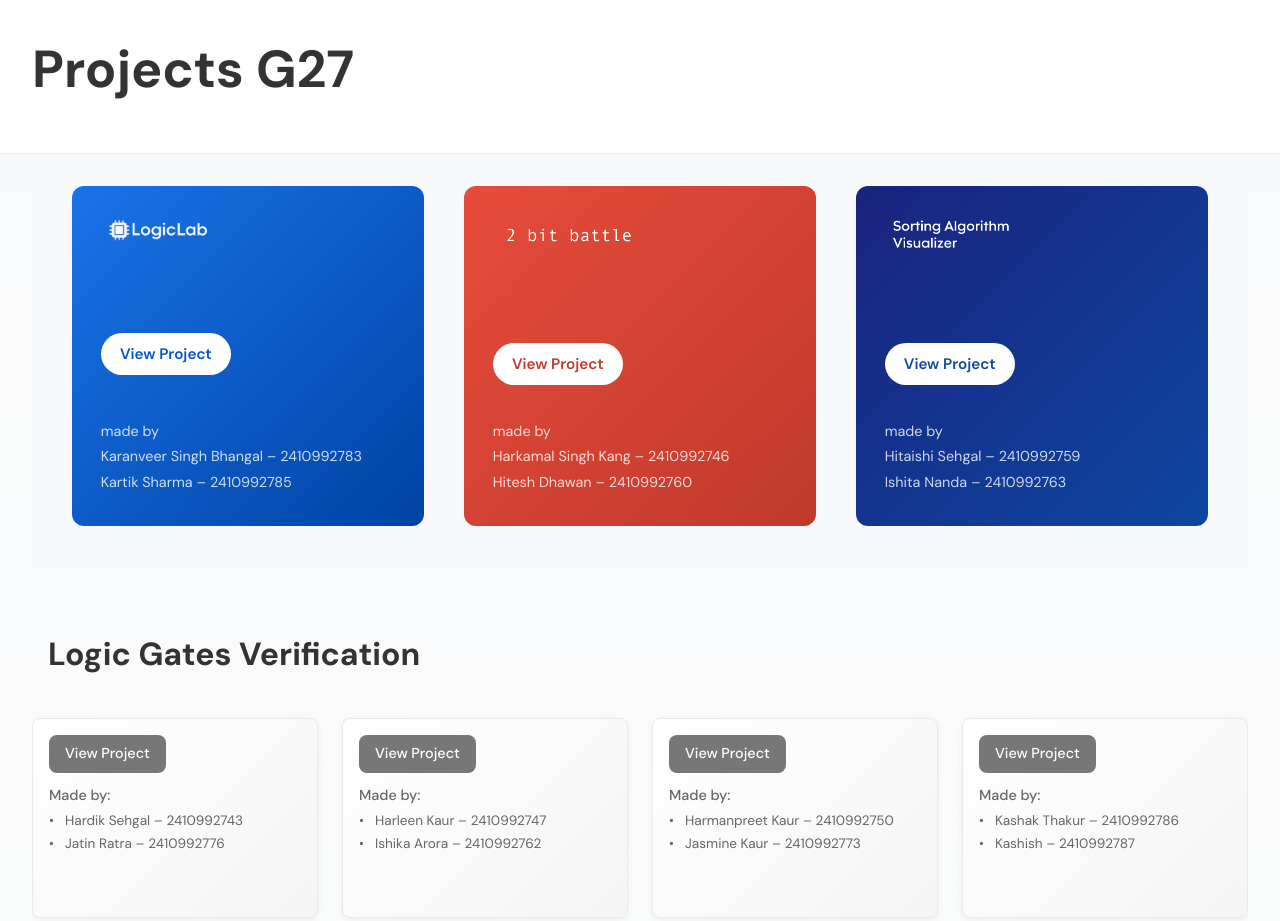
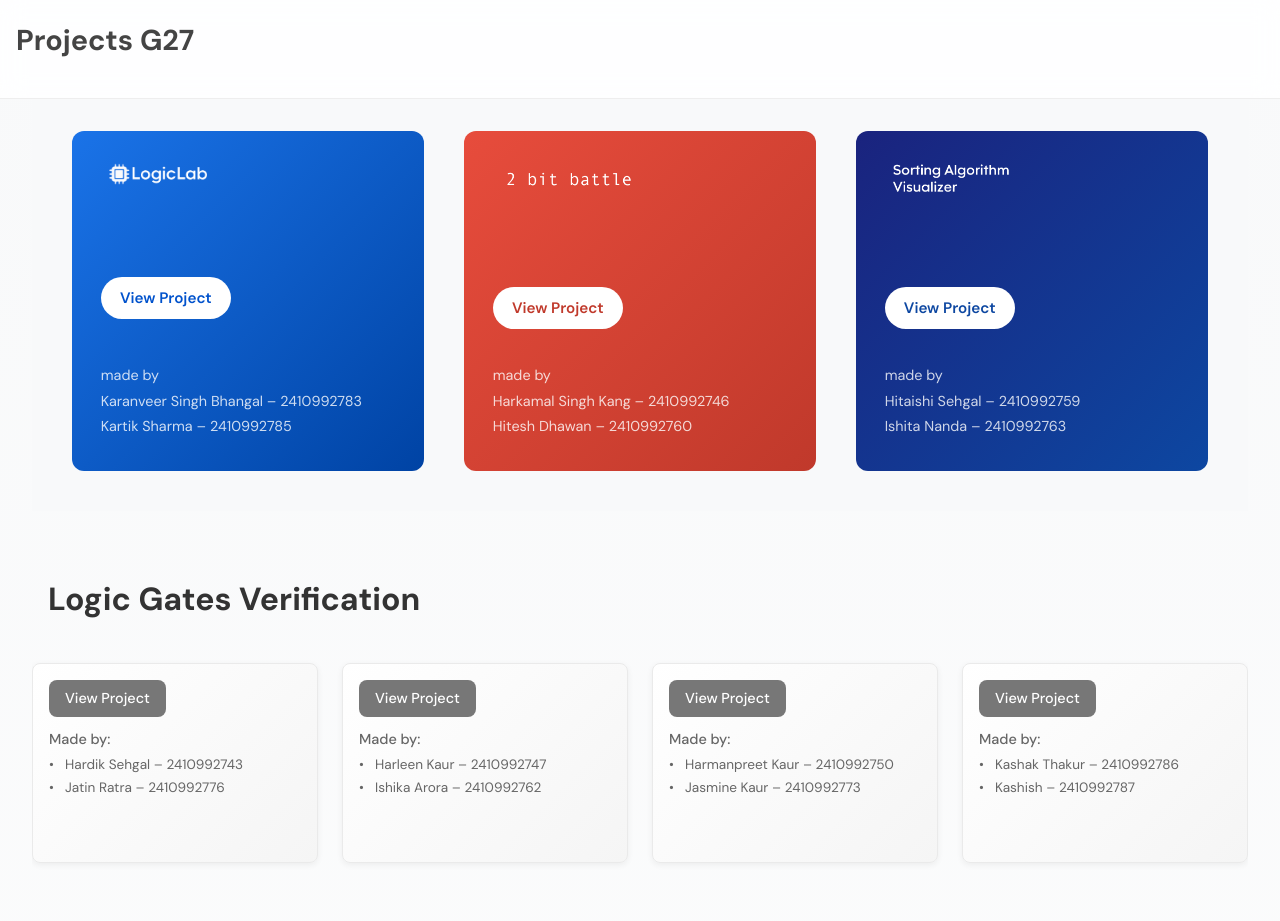
Before and after one commit to jashan037/DE_Projects, a plain HTML site: page index.html in a window 1280 px wide. Shown: the top 921 px of the page. Drawn offline with Linux system fonts and the light colour scheme; a web font is replaced by a local one.

Commit message:
style: update header to be thinner with smaller grayish text and blur effect

```diff
--- a/index.html
+++ b/index.html
@@ -142,6 +142,35 @@
                 flex: 0 0 48%;
                 min-width: 48%;
             }
+        }
+
+        header {
+            padding: 1.2rem 1rem;
+            margin-bottom: 0;
+            position: sticky;
+            top: 0;
+            background-color: rgba(255, 255, 255, 0.85);
+            z-index: 10;
+            transition: backdrop-filter 0.3s ease, background-color 0.3s ease;
+            border-bottom: 1px solid #eee;
+            backdrop-filter: blur(12px);
+        }
+
+        header.scrolled {
+            backdrop-filter: blur(12px);
+            background-color: rgba(255, 255, 255, 0.75);
+        }
+
+        h1, h2, h3 {
+            font-family: 'DM Sans', sans-serif;
+            font-weight: 700;
+            margin-bottom: 1rem;
+        }
+
+        h1 {
+            font-size: 1.8rem;
+            text-align: left;
+            color: #444;
         }
     </style>
 </head>
--- a/styles.css
+++ b/styles.css
@@ -27,7 +27,7 @@ body {
 }
 
 header {
-    padding: 1.85rem 1rem;
+    padding: 1.2rem 1rem;
     margin-bottom: 0;
     position: sticky;
     top: 0;
@@ -35,6 +35,7 @@ header {
     z-index: 10;
     transition: backdrop-filter 0.3s ease, background-color 0.3s ease;
     border-bottom: 1px solid #eee;
+    backdrop-filter: blur(12px);
 }
 
 header.scrolled {
@@ -49,9 +50,9 @@ h1, h2, h3 {
 }
 
 h1 {
-    font-size: 2.325rem;
+    font-size: 1.8rem;
     text-align: left;
-    color: var(--text-dark);
+    color: #444;
 }
 
 h2 {
@@ -178,7 +179,7 @@ footer {
     }
 
     h1 {
-        font-size: 3.255rem;
+        font-size: 2.2rem;
     }
 
     h2 {
```
